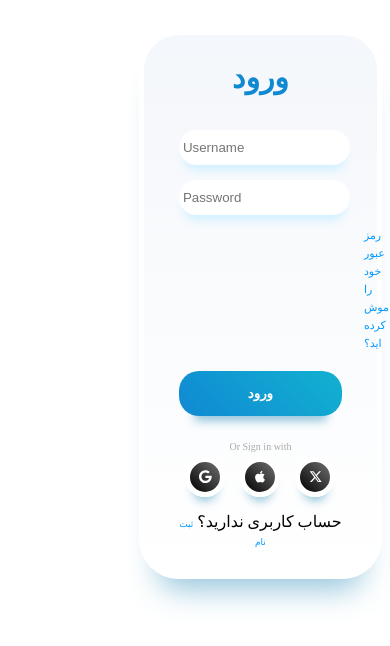
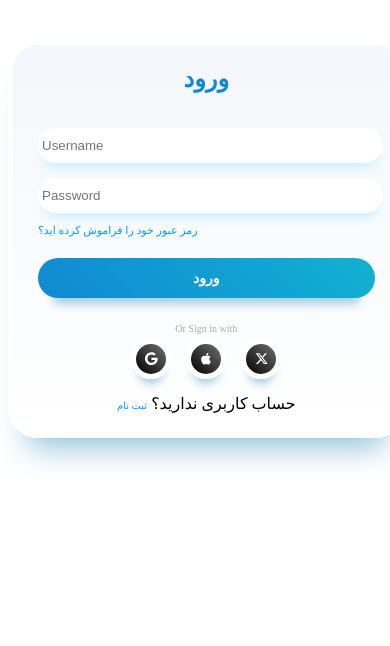
Before and after one commit to farnazdev/student-management-dashboard, a PHP site: page /login.php in a window 390 px wide; the page is wider, and only the part inside the window is pictured. Shown: the top 646 px of that part. Run offline with PHP 8.4, Linux system fonts and the light colour scheme; data that the repository does not hold is empty.

Commit message:
Student Management Dashboard - V2

```diff
--- a/config.php
+++ b/config.php
@@ -1,8 +1,8 @@
 <?php
-$servername = "localhost";
-$username = "root";
-$password = "";
-$dbname = "database-web";
+$servername = "XXX";
+$username = "XXX";
+$password = "XXX";
+$dbname = "XXX";
 
 // ایجاد اتصال
 $conn = new mysqli($servername, $username, $password, $dbname);
--- a/login.php
+++ b/login.php
@@ -28,161 +28,8 @@ if ($_SERVER["REQUEST_METHOD"] == "POST") {
     <meta charset="UTF-8">
     <meta name="viewport" content="width=device-width, initial-scale=1.0">
     <title>Document</title>
-    <style>
-        .container {
-  max-width: 350px;
-  background: #F8F9FD;
-  background: linear-gradient(0deg, rgb(255, 255, 255) 0%, rgb(244, 247, 251) 100%);
-  border-radius: 40px;
-  padding: 25px 35px;
-  border: 5px solid rgb(255, 255, 255);
-  box-shadow: rgba(133, 189, 215, 0.8784313725) 0px 30px 30px -20px;
-  margin-top: 8%;
-  margin-left: 35%;
-}
+    <link rel="stylesheet" href="style/loginstyle.css">
 
-.heading {
-  text-align: center;
-  font-weight: 900;
-  font-size: 30px;
-  color: rgb(16, 137, 211);
-}
-
-.form {
-  margin-top: 20px;
-}
-
-.form .username{
-  width: 100%;
-  background: white;
-  border: none;
-  padding: 10px 2px;
-  border-radius: 20px;
-  margin-top: 15px;
-  box-shadow: #cff0ff 0px 10px 10px -5px;
-  border-inline: 2px solid transparent;
-}
-.form .password{
-  width: 100%;
-  background: white;
-  border: none;
-  padding: 10px 2px;
-  border-radius: 20px;
-  margin-top: 15px;
-  box-shadow: #cff0ff 0px 10px 10px -5px;
-  border-inline: 2px solid transparent;
-}
-
-.form .input::-moz-placeholder {
-  color: rgb(170, 170, 170);
-}
-
-.form .input::placeholder {
-  color: rgb(170, 170, 170);
-}
-
-.form .input:focus {
-  outline: none;
-  border-inline: 2px solid #12B1D1;
-}
-
-.form .forgot-password {
-  display: block;
-  margin-top: 10px;
-  margin-left: 185px;
-  direction: ltr;
-}
-
-.form .forgot-password a {
-  font-size: 11px;
-  color: #0099ff;
-  text-decoration: none;
-
-}
-
-.form .login-button {
-  display: block;
-  width: 100%;
-  font-weight: bold;
-  background: linear-gradient(45deg, rgb(16, 137, 211) 0%, rgb(18, 177, 209) 100%);
-  color: white;
-  padding-block: 15px;
-  margin: 20px auto;
-  border-radius: 20px;
-  box-shadow: rgba(133, 189, 215, 0.8784313725) 0px 20px 10px -15px;
-  border: none;
-  transition: all 0.2s ease-in-out;
-}
-
-.form .login-button:hover {
-  transform: scale(1.03);
-  box-shadow: rgba(133, 189, 215, 0.8784313725) 0px 23px 10px -20px;
-}
-
-.form .login-button:active {
-  transform: scale(0.95);
-  box-shadow: rgba(133, 189, 215, 0.8784313725) 0px 15px 10px -10px;
-}
-
-.social-account-container {
-  margin-top: 25px;
-}
-
-.social-account-container .title {
-  display: block;
-  text-align: center;
-  font-size: 10px;
-  color: rgb(170, 170, 170);
-}
-
-.social-account-container .social-accounts {
-  width: 100%;
-  display: flex;
-  justify-content: center;
-  gap: 15px;
-  margin-top: 5px;
-}
-
-.social-account-container .social-accounts .social-button {
-  background: linear-gradient(45deg, rgb(0, 0, 0) 0%, rgb(112, 112, 112) 100%);
-  border: 5px solid white;
-  padding: 5px;
-  border-radius: 50%;
-  width: 40px;
-  aspect-ratio: 1;
-  display: grid;
-  place-content: center;
-  box-shadow: rgba(133, 189, 215, 0.8784313725) 0px 12px 10px -8px;
-  transition: all 0.2s ease-in-out;
-}
-
-.social-account-container .social-accounts .social-button .svg {
-  fill: white;
-  margin: auto;
-}
-
-.social-account-container .social-accounts .social-button:hover {
-  transform: scale(1.2);
-}
-
-.social-account-container .social-accounts .social-button:active {
-  transform: scale(0.9);
-}
-
-.agreement {
-  display: block;
-  text-align: center;
-  margin-top: 15px;
-  direction: rtl;
-}
-
-.agreement a {
-  text-decoration: none;
-  color: #0099ff;
-  font-size: 9px;
-}
-
-    </style>
 </head>
 <body>
     <div class="container">
--- /dev/null
+++ b/style/loginstyle.css
@@ -0,0 +1,182 @@
+
+.container {
+  max-width: 350px;
+  width: 90%;
+  background: #F8F9FD;
+  background: linear-gradient(0deg, rgb(255, 255, 255) 0%, rgb(244, 247, 251) 100%);
+  border-radius: 40px;
+  padding: 25px 35px;
+  border: 5px solid rgb(255, 255, 255);
+  box-shadow: rgba(133, 189, 215, 0.878) 0px 30px 30px -20px;
+  margin: 8% auto;
+}
+
+
+.heading {
+  text-align: center;
+  font-weight: 900;
+  font-size: 30px;
+  color: rgb(16, 137, 211);
+}
+
+.form {
+  margin-top: 20px;
+}
+
+.form .username{
+  width: 100%;
+  background: white;
+  border: none;
+  padding: 10px 2px;
+  border-radius: 20px;
+  margin-top: 15px;
+  box-shadow: #cff0ff 0px 10px 10px -5px;
+  border-inline: 2px solid transparent;
+}
+.form .password{
+  width: 100%;
+  background: white;
+  border: none;
+  padding: 10px 2px;
+  border-radius: 20px;
+  margin-top: 15px;
+  box-shadow: #cff0ff 0px 10px 10px -5px;
+  border-inline: 2px solid transparent;
+}
+
+.form .input::-moz-placeholder {
+  color: rgb(170, 170, 170);
+}
+
+.form .input::placeholder {
+  color: rgb(170, 170, 170);
+}
+
+.form .input:focus {
+  outline: none;
+  border-inline: 2px solid #12B1D1;
+}
+
+.form .forgot-password {
+  display: block;
+  margin-top: 10px;
+  margin-left: 185px;
+  direction: ltr;
+}
+
+.form .forgot-password a {
+  font-size: 11px;
+  color: #0099ff;
+  text-decoration: none;
+
+}
+
+.form .login-button {
+  display: block;
+  width: 100%;
+  font-weight: bold;
+  background: linear-gradient(45deg, rgb(16, 137, 211) 0%, rgb(18, 177, 209) 100%);
+  color: white;
+  padding-block: 15px;
+  margin: 20px auto;
+  border-radius: 20px;
+  box-shadow: rgba(133, 189, 215, 0.8784313725) 0px 20px 10px -15px;
+  border: none;
+  transition: all 0.2s ease-in-out;
+}
+
+.form .login-button:hover {
+  transform: scale(1.03);
+  box-shadow: rgba(133, 189, 215, 0.8784313725) 0px 23px 10px -20px;
+}
+
+.form .login-button:active {
+  transform: scale(0.95);
+  box-shadow: rgba(133, 189, 215, 0.8784313725) 0px 15px 10px -10px;
+}
+
+.social-account-container {
+  margin-top: 25px;
+}
+
+.social-account-container .title {
+  display: block;
+  text-align: center;
+  font-size: 10px;
+  color: rgb(170, 170, 170);
+}
+
+.social-account-container .social-accounts {
+  width: 100%;
+  display: flex;
+  justify-content: center;
+  gap: 15px;
+  margin-top: 5px;
+}
+
+.social-account-container .social-accounts .social-button {
+  background: linear-gradient(45deg, rgb(0, 0, 0) 0%, rgb(112, 112, 112) 100%);
+  border: 5px solid white;
+  padding: 5px;
+  border-radius: 50%;
+  width: 40px;
+  aspect-ratio: 1;
+  display: grid;
+  place-content: center;
+  box-shadow: rgba(133, 189, 215, 0.8784313725) 0px 12px 10px -8px;
+  transition: all 0.2s ease-in-out;
+}
+
+.social-account-container .social-accounts .social-button .svg {
+  fill: white;
+  margin: auto;
+}
+
+.social-account-container .social-accounts .social-button:hover {
+  transform: scale(1.2);
+}
+
+.social-account-container .social-accounts .social-button:active {
+  transform: scale(0.9);
+}
+
+.agreement {
+  display: block;
+  text-align: center;
+  margin-top: 15px;
+  direction: rtl;
+}
+
+.agreement a {
+  text-decoration: none;
+  color: #0099ff;
+  font-size: 9px;
+}
+
+@media screen and (max-width: 480px) {
+  .container {
+    padding: 20px 25px;
+    border-radius: 30px;
+    margin: 40px auto;
+  }
+
+  .heading {
+    font-size: 24px;
+  }
+
+  .form .forgot-password {
+    margin-left: 0;
+    text-align: left;
+    direction: rtl;
+    font-size: 12px;
+  }
+
+  .form .login-button {
+    font-size: 14px;
+    padding-block: 12px;
+  }
+
+  .agreement a {
+    font-size: 10px;
+  }
+}
```
Also changed, not shown: azmon2.php (+18 -0 lines), style/styles.css (+14 -11 lines).
